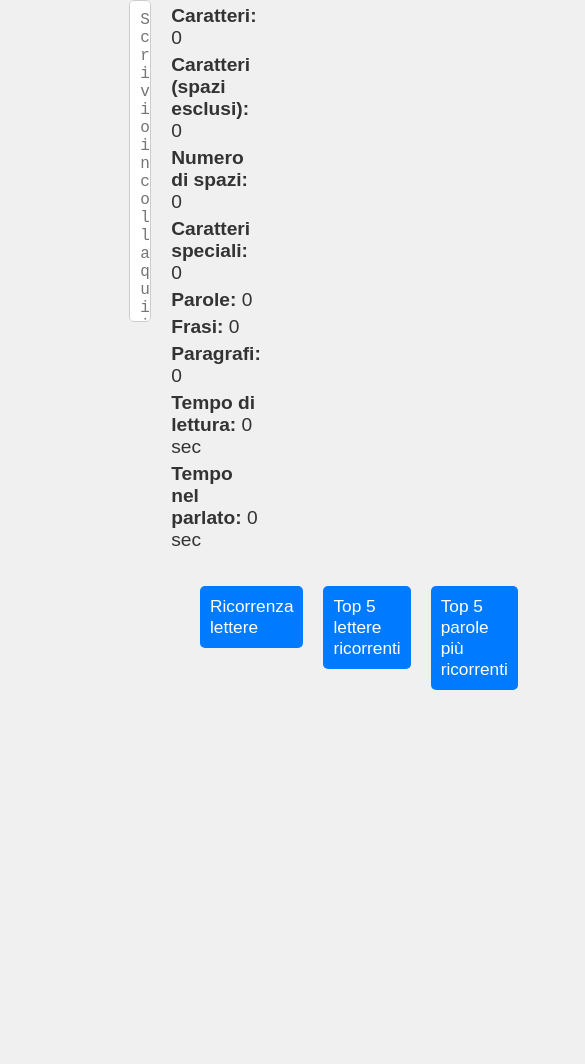
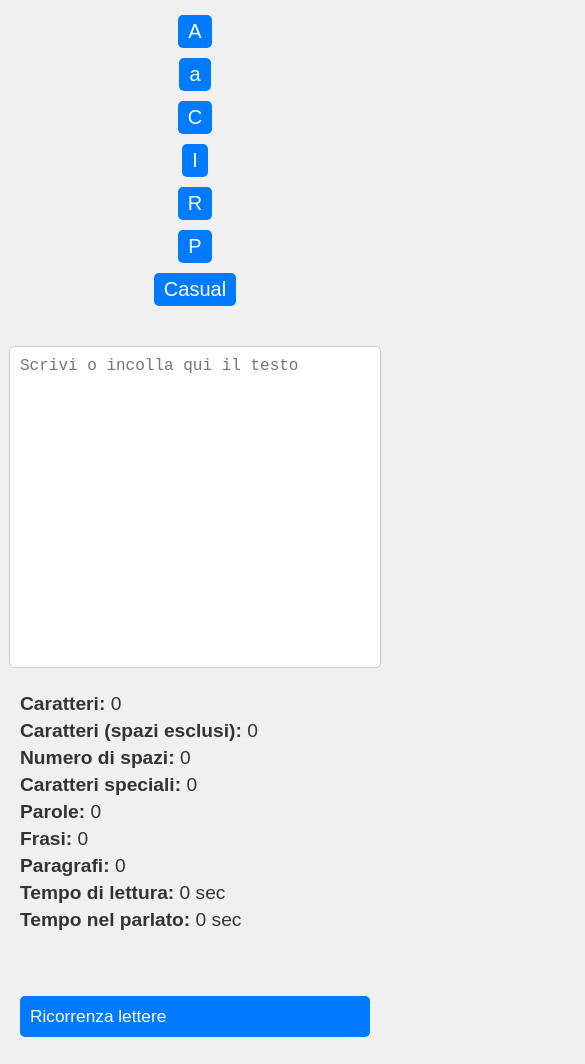
Before and after one commit to andrea-kori/quanticaratteri, a plain HTML site: page index.html in a window 390 px wide. Shown: the part 372-1436 px from the top of the page, 585 px wide, since content can reach past the window. Before the commit the page ends 1266 px from the top, so only its background shows below. Drawn offline with Linux system fonts and the light colour scheme; files whose address does not match are found by name.

Commit message:
Update styles.css

```diff
--- a/css/styles.css
+++ b/css/styles.css
@@ -7,45 +7,43 @@ body {
     display: flex;
     justify-content: center;
     align-items: center;
-    height: 150vh;
+    height: 100vh;
 }
 
 .container {
     width: 100%;
-    max-width: 1700px;
+    max-width: 1200px;
     text-align: center;
     margin: auto;
-    margin-top: 20px;
+    padding: 20px;
 }
 
 .header {
     display: flex;
-    justify-content: flex-start;
+    flex-direction: column;
+    justify-content: center;
     align-items: center;
-    margin-bottom: 30px;
-margin-top: 30px;
-
+    margin-bottom: 20px;
 }
 
 .header .logo {
-    margin-right: 20px;
+    margin-bottom: 10px;
     height: 50px; /* Dimensione del logo, regolabile */
 }
 
 .main-content {
     display: flex;
+    flex-direction: column;
     justify-content: center;
-    align-items: flex-start;
-    width: 100%;
+    align-items: center;
 }
 
 .banner-vertical {
-    width: 120px;
+    width: 100%;
     background-color: #ddd;
     padding: 10px;
     text-align: center;
-    margin: 0 10px;
-    flex-shrink: 0;
+    margin: 10px 0;
 }
 
 .left-banner {
@@ -57,8 +55,8 @@ margin-top: 30px;
 }
 
 .content-wrapper {
-    width: calc(100% - 380px);
-    margin: 0 20px;
+    width: 100%;
+    margin: 0;
 }
 
 .site-description {
@@ -75,28 +73,29 @@ margin-top: 30px;
 
 .title-controls {
     display: flex;
-    justify-content: space-between;
+    flex-direction: column;
+    justify-content: center;
     align-items: center;
     margin-bottom: 20px;
 }
 
 h1 {
     margin: 0;
-margin-bottom: 20px;
-margin-top: 20px;
+    margin-bottom: 20px;
     font-size: 2em;
     color: #333333;
 }
 
 .content {
     display: flex;
+    flex-direction: column;
     justify-content: center;
-    align-items: flex-start;
+    align-items: center;
     margin-bottom: 20px;
 }
 
 textarea {
-    width: calc(120% - 500px); /* Allinea il lato sinistro del riquadro di testo con l'inizio della parola "Conta caratteri" */
+    width: 100%;
     height: 300px;
     padding: 10px;
     font-size: 16px;
@@ -105,13 +104,13 @@ textarea {
     resize: none;
     background-color: #ffffff;
     color: #333333;
-    margin-right: 20px;
+    margin-bottom: 20px;
 }
 
 .text-controls {
     display: flex;
-    gap: 20px;
-margin: 0 auto;
+    gap: 10px;
+    margin-bottom: 20px;
 }
 
 .text-controls button {
@@ -127,7 +126,8 @@ margin: 0 auto;
 .side-stats {
     text-align: left;
     font-size: 1.2em;
-    width: 250px; /* Definisce una larghezza fissa per allineare meglio */
+    width: 100%;
+    margin-bottom: 20px;
 }
 
 .side-stats p {
@@ -140,14 +140,15 @@ margin: 0 auto;
 
 .bottom-stats {
     display: flex;
+    flex-direction: column;
     justify-content: space-between;
     text-align: left;
     font-size: 0.9em;
 }
 
 .bottom-stats .stats-column {
-    flex: 1;
-    padding: 0 10px;
+    width: 100%;
+    padding: 10px 0;
 }
 
 .bottom-stats h2 {
@@ -163,6 +164,7 @@ margin: 0 auto;
     flex: 1;
     text-align: left;
 }
+
 /* Accordo */
 .accordion {
     background-color: #007bff;
@@ -193,3 +195,36 @@ margin: 0 auto;
     border-radius: 5px;
     margin-top: 5px;
 }
+
+/* Media Queries */
+@media screen and (max-width: 768px) {
+    .header {
+        flex-direction: column;
+        align-items: center;
+    }
+
+    .title-controls {
+        flex-direction: column;
+        align-items: center;
+    }
+
+    .content {
+        flex-direction: column;
+        align-items: center;
+    }
+
+    .text-controls {
+        flex-direction: column;
+        align-items: center;
+    }
+
+    .bottom-stats {
+        flex-direction: column;
+        align-items: center;
+    }
+
+    .bottom-stats .stats-column {
+        width: 100%;
+        padding: 10px 0;
+    }
+}
```
